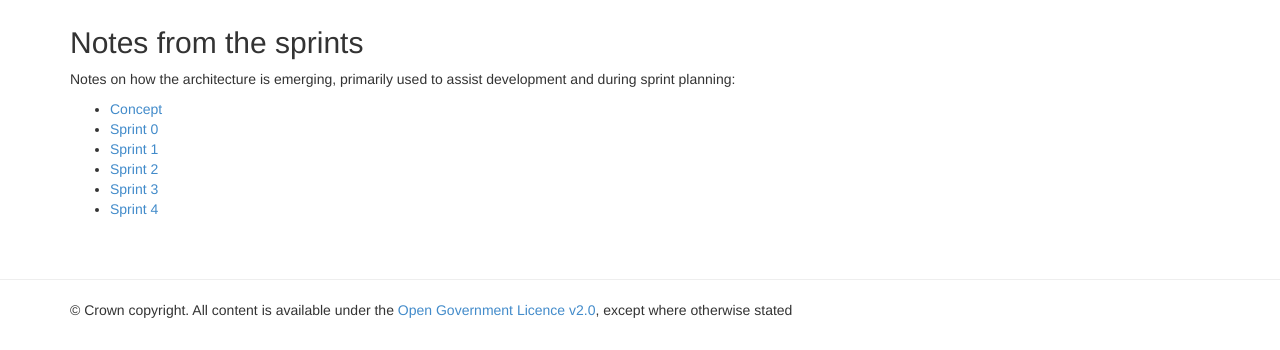
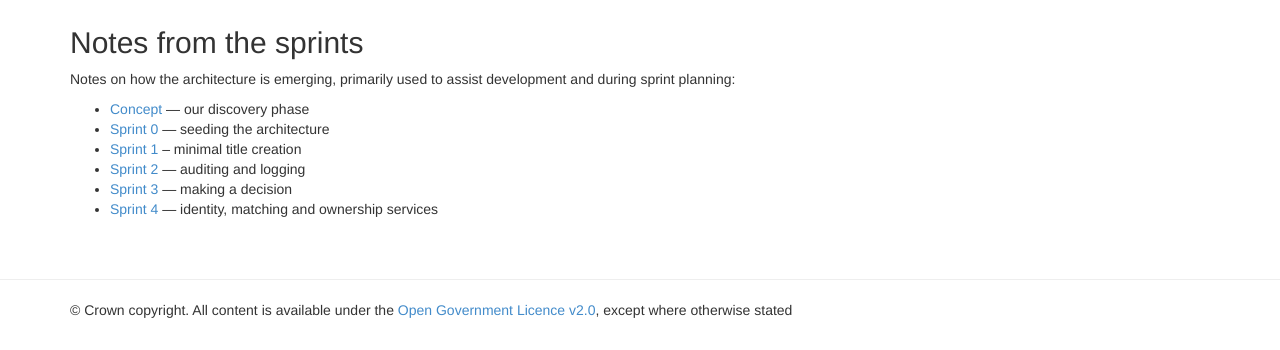
Before and after one commit to ztrelease/landregistry.github.io, a Jekyll site: the page built from architecture.html, in a window 1280 px wide and 900 px high, scrolled down 736 px, cut to the strip 550-900 px from the top of the window. Built offline with Jekyll 4.4.1, drawn with Linux system fonts in a browser that asks for light colours.

Commit message:
Annotated sprints

```diff
--- a/architecture.html
+++ b/architecture.html
@@ -263,12 +263,12 @@ title: Architecture
   <h2>Notes from the sprints</h2>
   <p>Notes on how the architecture is emerging, primarily used to assist development and during sprint planning:</p>
   <ul>
-    <li><a href="https://github.com/LandRegistry/architecture/tree/master/concept">Concept</a></li>
-    <li><a href="https://github.com/LandRegistry/architecture/tree/master/sprint0">Sprint 0</a></li>
-    <li><a href="https://github.com/LandRegistry/architecture/tree/master/sprint1">Sprint 1</a></li>
-    <li><a href="https://github.com/LandRegistry/architecture/tree/master/sprint2">Sprint 2</a></li>
-    <li><a href="https://github.com/LandRegistry/architecture/tree/master/sprint3">Sprint 3</a></li>
-    <li><a href="https://github.com/LandRegistry/architecture/tree/master/sprint4">Sprint 4</a></li>
+    <li><a href="https://github.com/LandRegistry/architecture/tree/master/concept">Concept</a> — our discovery phase</li>
+    <li><a href="https://github.com/LandRegistry/architecture/tree/master/sprint0">Sprint 0</a> — seeding the architecture</li>
+    <li><a href="https://github.com/LandRegistry/architecture/tree/master/sprint1">Sprint 1</a> – minimal title creation</li>
+    <li><a href="https://github.com/LandRegistry/architecture/tree/master/sprint2">Sprint 2</a> — auditing and logging</li>
+    <li><a href="https://github.com/LandRegistry/architecture/tree/master/sprint3">Sprint 3</a> — making a decision</li>
+    <li><a href="https://github.com/LandRegistry/architecture/tree/master/sprint4">Sprint 4</a> — identity, matching and ownership services</li>
   </ul>
 
 </div>
```
